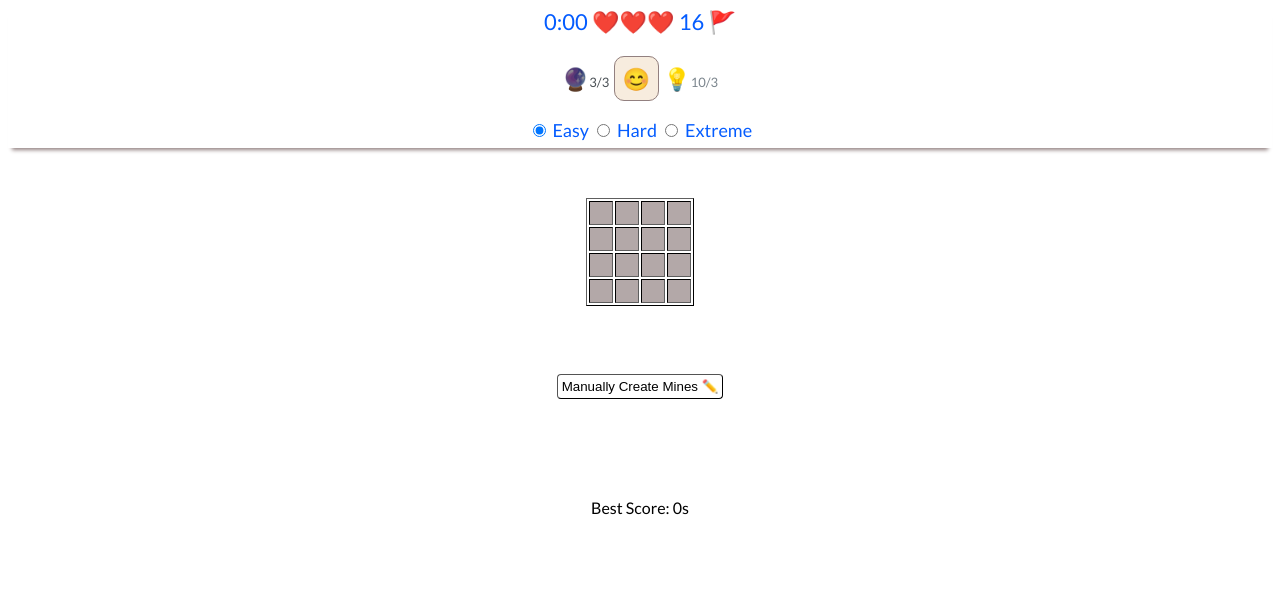
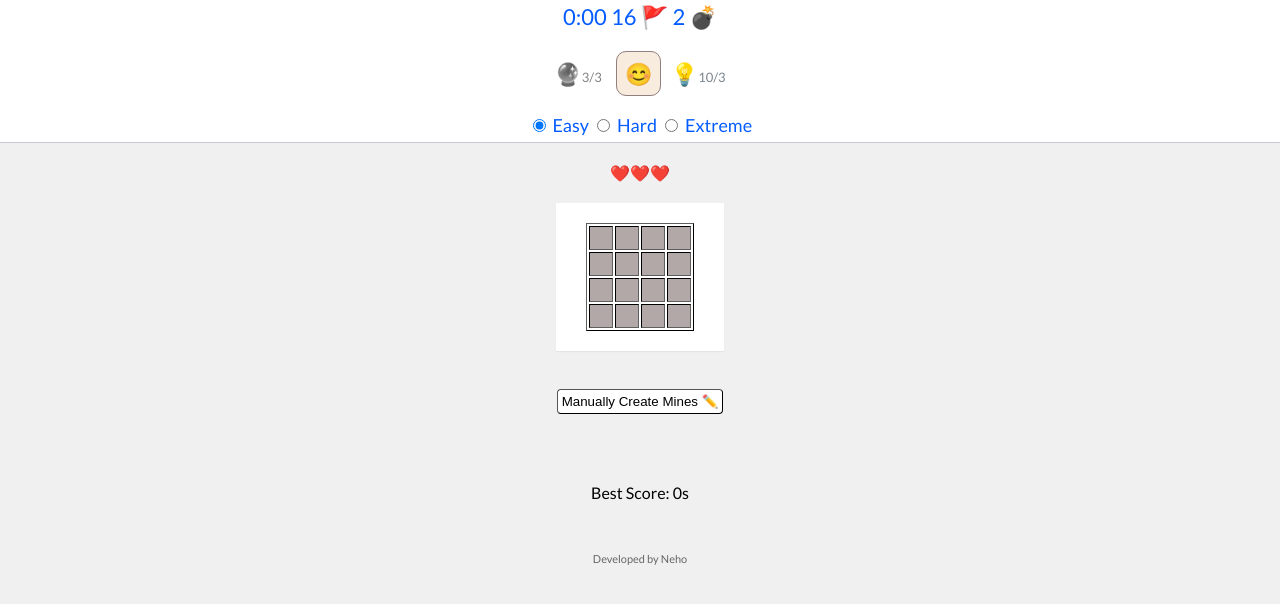
Before and after one commit to nehoil/MineSweeper, a plain HTML site: page index.html in a window 1280 px wide. Drawn offline with Linux system fonts and the light colour scheme.

Commit message:
Css improves

```diff
--- a/css/app.css
+++ b/css/app.css
@@ -1,5 +1,5 @@
 body {
-  background-color: #ffffff;
+  background-color: #f0f0f0;
   /* color:white; */
   font-family: "Lato", sans-serif;
   transition: all 0.5s;
@@ -17,7 +17,6 @@ body {
 
 .btns {
   margin-top: 30px;
-  width: 100%;
   height: 50px;
   transition: all 0.2s;
 }
@@ -57,13 +56,56 @@ body {
   transition: all 0.2s;
 }
 
+.footer {
+  margin-top: 50px;
+  text-align: center;
+  color: #666;
+  font-size: 11px;
+  font-weight: 300;
+}
+.game-container {
+  background-color: #fff;
+  box-shadow: 0 1px 1px rgba(0,0,0,0.05);
+  min-height: 100px;
+  /* max-width: 600px; */
+  width: max-content;
+  position: relative;
+  margin: auto;
+  margin-top: 20px;
+  padding: 20px;
+  padding-left: 30px;
+  padding-right: 30px;
+  background-color: white;
+}
+
+.lives-count {
+  width: 100%;
+  margin: auto;
+  padding-top: 20px;
+  text-align: center;
+  left: 0px;
+}
+
+/* .board-container {
+  background-color: #fff;
+  box-shadow: 0 1px 1px rgba(0,0,0,0.05);
+  min-height: 100px;
+  width: max-content;
+  position: relative;
+  margin: auto;
+  margin-top: 20px;
+  padding: 20px;
+  padding-left: 30px;
+  padding-right: 30px;
+  background-color: white;
+} */
+
 .hint {
+  padding-left: 5px;
   display: inline;
   padding-top: 10px;
   cursor: pointer;
   transition: all 0.2s;
-  /* padding: 10px; */
-  /* margin: 10px; */
 }
 
 button {
@@ -79,11 +121,11 @@ button {
 
 button:hover {
   cursor: pointer;
+  background-color: rgb(148, 182, 247);
 }
 
 .self-position {
  text-align: center;
- padding: 30px;
  margin: auto;
 }
 
@@ -92,7 +134,7 @@ button:hover {
 }
 
 .unclickable {
-  filter: brightness(60%);
+  filter: grayscale(100%);
 }
 
 .brighter {
@@ -100,12 +142,11 @@ button:hover {
 }
 
 .sclick {
+  padding-right: 10px;
   display: inline;
   padding-top: 10px;
   cursor: pointer;
   transition: all 0.2s;
-  /* padding: 10px; */
-  /* margin: 10px; */
 }
 
 .hint:hover {
@@ -115,7 +156,6 @@ button:hover {
 
 .messages {
   text-align: center;
-  height: 100px;
   transition: all 0.2s;
 }
 
@@ -140,7 +180,6 @@ button:hover {
   -webkit-animation: borderBlink 1s step-end infinite;
   animation: borderBlink 1s step-end infinite;
   transition: all 0.2s linear 1s;
-  /* add 'border-color: transparent' if you wish no border to show initially */
 }
 
 .sclick-clicked {
@@ -159,19 +198,22 @@ button:hover {
 
 .random-empty-cell{
   border-width: 3px;
-  border-color: blue
+  border-color: blue;
   animation: border-flicker 3s linear ;
 }
 
-#header {
+.header {
+  margin-left: -10px;
+  margin-right: -10px;
+  margin-top: -10px;
+  padding-top: 5px;
+  padding-bottom: 5px;
   font-size: 22px;
-  height: 140px;
-  width: 100%;
-  margin-bottom: 50px;
-  /* /* padding-bottom: 10px; */
   text-align: center;
-  background-color: rgb(209, 35, 35) (255, 241, 241);
   color: rgb(4, 92, 255);
+  height: 100%;
+  background-color: rgb(255, 255, 255);
+  border-bottom: 1px solid rgb(200, 200, 206);
   transition: all 0.2s;
 }
 
@@ -180,7 +222,6 @@ button:hover {
   -webkit-box-shadow: 0 6px 4px -4px rgb(134, 124, 124);
   -moz-box-shadow: 0 6px 4px -4px rgb(168, 146, 146);
   box-shadow: 0 6px 4px -4px rgb(146, 128, 128);
-  /* opacity: 50%; */
 }
 
 table {
@@ -189,16 +230,7 @@ table {
   table-layout: fixed;
   border-color: rgb(10, 10, 10);
   transition: width 2s linear 1s;
-  /* background-color: rgb(214, 212, 212); */
 }
-
-/* th {
-  width: 20px;
-  height: 20px;
-  font-size: 20px; */
-/* overflow: hidden; */
-/* }
- */
 
 td {
   width: 20px;
@@ -208,26 +240,16 @@ td {
   max-height: 20px;
   min-height: 20px;
   overflow: hidden;
-  /* height: 100%; */
-  /* padding: 100%; */
-  /* margin: 100%; */
-  /* overflow: hidden; */
   background-color: rgb(240, 235, 235);
 }
 
 td:hover {
   background-color: rgb(224, 203, 203);
-  /* color: blue; */
 }
 
-/* img {
-  width: 100%;
-} */
 
 .unrevealed {
   background-color: rgb(179, 168, 168);
-  /* padding: 30px; */
-  /* visibility:hidden; */
 }
 
 .clicked-mine {
--- a/index.html
+++ b/index.html
@@ -11,16 +11,15 @@
 </head>
 
 <body onload="initGame()">
-    <div id="header" class="shadow">
-        <div class="sec-header">
+    <div class="header">
             <div class="stats">
                 <span class="timer">0:00</span>
-                <span class="lives-count">❤️❤️❤️</span></h2>
                 <span class="marked-counter">0</span></h2> 🚩
+                <span class="mines-counter">0</span></h2> 💣
                 <div class="btns">
                     <div class="sclick unclickable" onclick="activateSafeClick()">🔮<span
                         class="sclick-count">3/3</span></div>
-                    <div class="smiley" onclick="resetGame(gPrevLevel)">😊</div>
+                        <div class="smiley" onmousedown="mouseDown()" onmouseup="mouseUp()" onclick="resetGame(gPrevLevel)">😊</div>
                         <div class="hint" onclick="activateHint()">💡<span class="hint-count">3/3</span></div>
                     </div>
                     <div id="level-choice">
@@ -34,13 +33,12 @@
                     </div>
                 </div>
             </div>
-
-
     </div>
-
+<!-- <div class="board-container" onclick="changeSmileyOnClick()"></div> -->
+<div class="lives-count">❤️❤️❤️</div>
+<div class="game-container">
+    <div class="board-container"></div>
 </div>
-    </div>
-    <div class="board-container" onclick="changeSmileyOnClick()"></div>
     <div class="self-position">
         <span class="done-msg hide">All mines has been placed, You can start to play!</span><br>
         <span class="mine-counter hide">💣</span><br>
@@ -50,7 +48,9 @@
             <br>
             <span class="best-score"></span>
             <div>
-
+            </div>
+        </div>
+            <div class="footer">Developed by Neho</div>
             <script src="js/utils.js"></script>
             <script src="js/game.js"></script>
         </body>
--- a/js/game.js
+++ b/js/game.js
@@ -3,8 +3,10 @@
 
 // TODO:
 // 1. Change the levels funcs to be less hard-coded
-// 2. Fix lose if has 1 life but didn't marked all the mines (Improve line 393);
 // 3. Decide if to start game timer after 1st cell is marked. (can win the game);
+// 3. Decide - if level one - all mines has been shown, so player can't win?
+// 4. Chnage timer to 00:00 from 0.00
+// 5. Change Levels input to be btns
 
 const MINE = '💣';
 const FLAG = '🚩';
@@ -44,6 +46,8 @@ function initGame(num = 1) {
     renderLivesCounter();
     renderMarkedCounter();
     renderHints();
+    renderSclickCounter();
+    renderMinesCounter();
     showScore();
 };
 
@@ -75,12 +79,15 @@ function renderHints() {
 }
 
 function hideScore() {
-    document.querySelector('.best-score').innerHTML = ''
+    // console.log('hiding score');
+    document.querySelector('.best-score').innerHTML = '';
+    document.querySelector('.curr-score').innerHTML = '';
 }
 
 function resetGame(num = 1) {
-    hideHint()
-    stopCount()
+    hideHint();
+    stopCount();
+    hideScore();
     gMines = [];
     gBoard = '';
     gClickCount = 0;
@@ -102,6 +109,18 @@ function resetGame(num = 1) {
     smiley.innerHTML = '😊';
     document.querySelector(".timer").innerHTML = 0.00
 }
+
+function mouseDown(){
+    if (!gGame.isOn) return;
+    var smiley = document.querySelector('.smiley');
+    smiley.innerHTML = '😮';
+}
+function mouseUp(){
+    if (!gGame.isOn) return;
+    var smiley = document.querySelector('.smiley');
+    smiley.innerHTML = '😊';
+}
+
 
 function activateSelfMode(board = gBoard) {
     resetGame(gPrevLevel)
@@ -137,7 +156,15 @@ function createLevels(num) {
     return res;
 }
 
-
+function countShownMines() {
+    var count = 0;
+    for (var i = 0; i < gMines.length; i++) {
+        var minePosI = gMines[i].i
+        var minePosJ = gMines[i].j
+        if (gBoard[minePosI][minePosJ].isShown) count++;
+    }
+    return count;
+}
 
 function showMines() {
     for (var i = 0; i < gMines.length; i++) {
@@ -280,7 +307,10 @@ function checkWin() {
     // console.log('gGame.markedCount', gGame.markedCount);
     // console.log('countShownCells(gBoard)', countShownCells(gBoard));
     if (gGame.markedCount === gLevel.MINES && countShownCells(gBoard) === gLevel.SIZE * gLevel.SIZE - gLevel.MINES) {
-        gGame.isWin = true;
+        if (countShownMines() === gLevel.MINES){
+            handleLose();
+            return
+        }       gGame.isWin = true;
         var bestScore = +localStorage.getItem(gLevel.SIZE);
         if (gGame.secsPassed < bestScore || bestScore === 0) {
             localStorage.setItem(gLevel.SIZE, gGame.secsPassed);
@@ -394,6 +424,11 @@ function renderLivesCounter() {
     elLivesCounter.innerText = HTMLstr
 }
 
+function renderMinesCounter() {
+    var elMarkedCounter = document.querySelector('.mines-counter');
+    elMarkedCounter.innerText = gLevel.MINES
+}
+
 function renderMarkedCounter() {
     var elMarkedCounter = document.querySelector('.marked-counter');
     elMarkedCounter.innerText = gLevel.SIZE * gLevel.SIZE - gGame.markedCount
@@ -464,12 +499,12 @@ function placeMine(cell, pos) {
 //   console.log('Using dispatchEvent');
 //   body.dispatchEvent(new Event('click'));
 
-function changeSmileyOnClick() {
-    addEventListener('click', e => {
-        console.log('clicked body');
-    });
-    document.querySelector('.smiley').innerHTML = '😮'
-}
+// function changeSmileyOnClick() {
+//     addEventListener('click', e => {
+//         console.log('clicked body');
+//     });
+//     document.querySelector('.smiley').innerHTML = '😮'
+// }
 
 function cellClicked(elCell, i = Nan, j = NaN) {
     var pos = { i, j };
@@ -529,7 +564,8 @@ function cellClicked(elCell, i = Nan, j = NaN) {
     gGame.shownCount++
     elCell.classList.remove('unrevealed');
     checkWin();
-    if (countShownCells(gBoard) === gBoard.length * gBoard.length) handleLose();
+    if ((countShownCells(gBoard) === gBoard.length * gBoard.length) || (countShownMines() === gLevel.MINES)) handleLose();
+    // if (countShownCells(gBoard) === gBoard.length * gBoard.length) handleLose();
 };
 
 
--- a/js/utils.js
+++ b/js/utils.js
@@ -8,6 +8,7 @@ function renderBoard(mat, selector) {
       var dataId = `${i}-${j}`;
       var oncontextmenu = `oncontextmenu="rightClicked(this,${i},${j})"`
       var onClick = `onclick="cellClicked(this,${i},${j})"`;
+      var onMouse = `onmousedown="mouseDown(${i},${j})" onmouseup="mouseUp()"`
       if (mat[i][j].isShown) cell = ' ';
       if (mat[i][j].isMine) cell = MINE;
       if (mat[i][j].minesAroundCount && mat[i][j].isMine !== true) cell += mat[i][j].minesAroundCount;
@@ -15,7 +16,7 @@ function renderBoard(mat, selector) {
         cell = ``;
         // className = `cell cell ${i}-${j} unrevealed`;
       }
-      strHTML += `<td class="${className}" data-id="${dataId}" ${onClick} ${oncontextmenu}>${cell}</td>`
+      strHTML += `<td class="${className}" data-id="${dataId}" ${onClick} ${oncontextmenu} ${onMouse}>${cell}</td>`
     }
     strHTML += '</tr>'
   }
```
Lines whose indentation alone changed are shown as unchanged.
